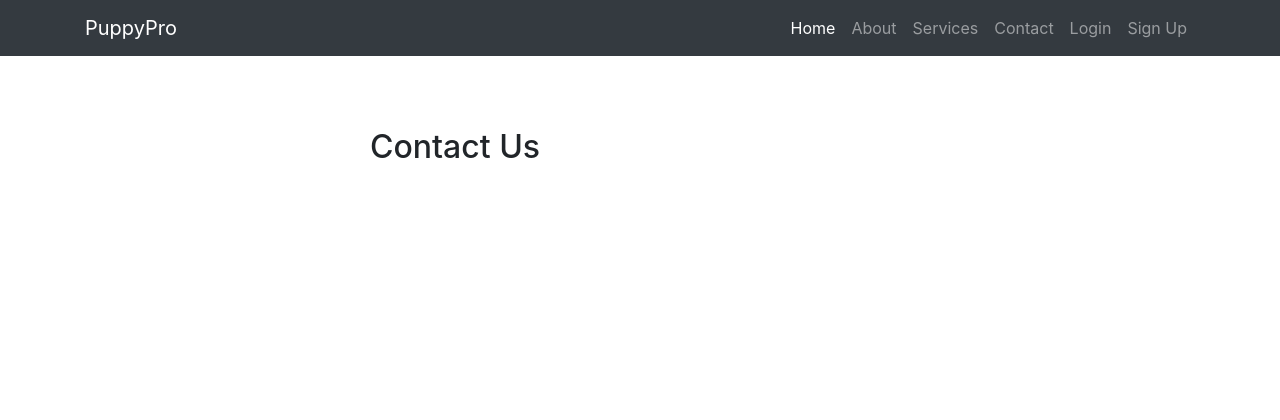
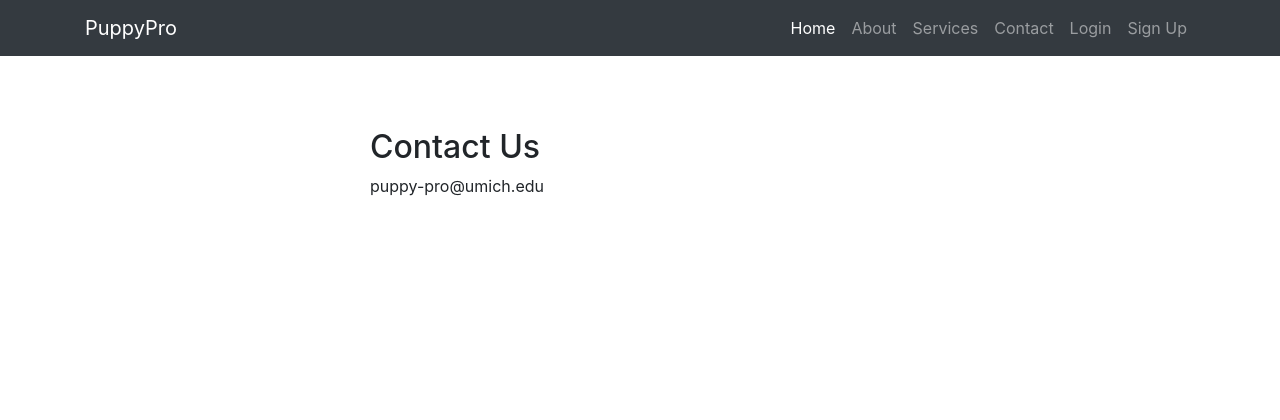
Before and after one commit to nadapa09/puppyPro, a Flask app: page /contact in a window 1280 px wide. Shown: the top 420 px of the page. Run offline with Flask 2, Linux system fonts and the light colour scheme; some libraries are stand-ins or nearby versions.

Commit message:
Update contact.html

```diff
--- a/templates/contact.html
+++ b/templates/contact.html
@@ -4,6 +4,7 @@
 	<br>
 	<br>
 	<h2> Contact Us </h2>
+<body> puppy-pro@umich.edu </body>
 	{{data | safe}}
 
 {% endblock %}
```
